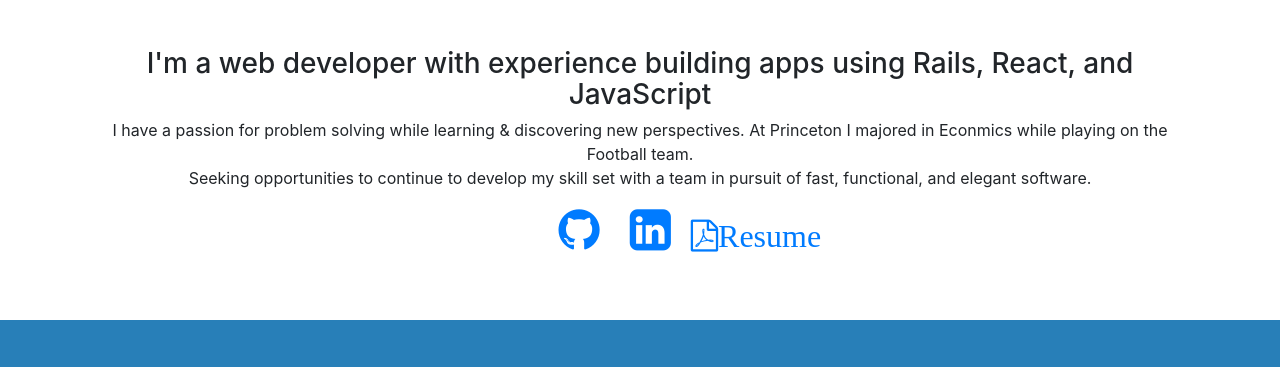
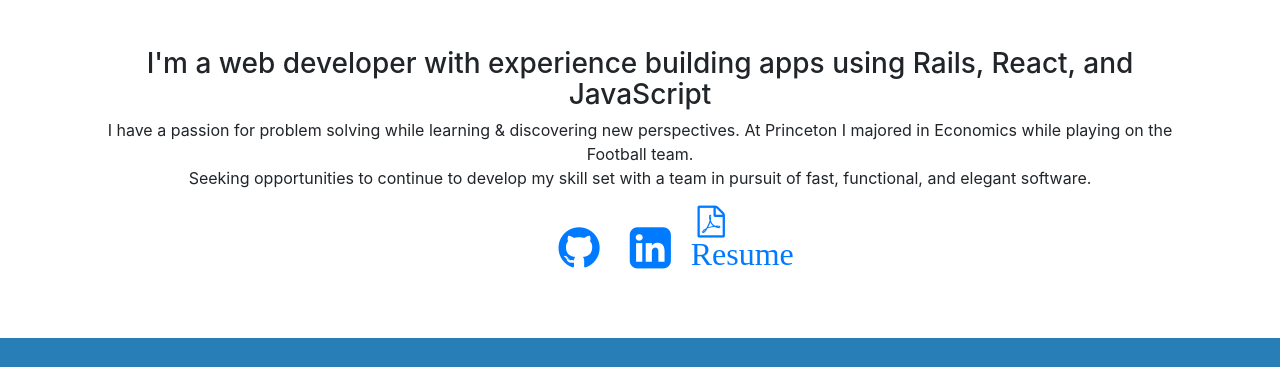
Before and after one commit to ashafer85/andrewshaferdev, a website with bundled scripts: page index.html in a window 1280 px wide. Shown: the part 802-1169 px from the top of the page. Built offline with nearby package versions, Linux system fonts and the light colour scheme.

Commit message:
Link to Resume

```diff
--- a/index.html
+++ b/index.html
@@ -69,7 +69,7 @@
       <div class="container text-center">
         <h3>I'm a web developer with experience building apps using Rails, React, and JavaScript</h3>
         <p> I have a passion for problem solving while learning &amp; discovering new perspectives.
-          At Princeton I majored in Econmics while playing on the Football team.
+          At Princeton I majored in Economics while playing on the Football team.
           <br>
           Seeking opportunities to continue to develop my skill set with a team in pursuit of
           fast, functional, and elegant software.
@@ -87,8 +87,8 @@
           </a>
         </li>
         <li class="list-inline-item">
-          <a href="#">
-            <i class="fa fa-file-pdf-o fa-fw fa-2x">Resume</i>
+          <a href="https://github.com/ashafer85/ashafer85.github.io/blob/master/Andrew_Shafer_Resume2018.pdf">
+            <i class="fa fa-file-pdf-o fa-fw fa-2x"><br>Resume</i>
           </a>
         </li>
       </ul>
```
